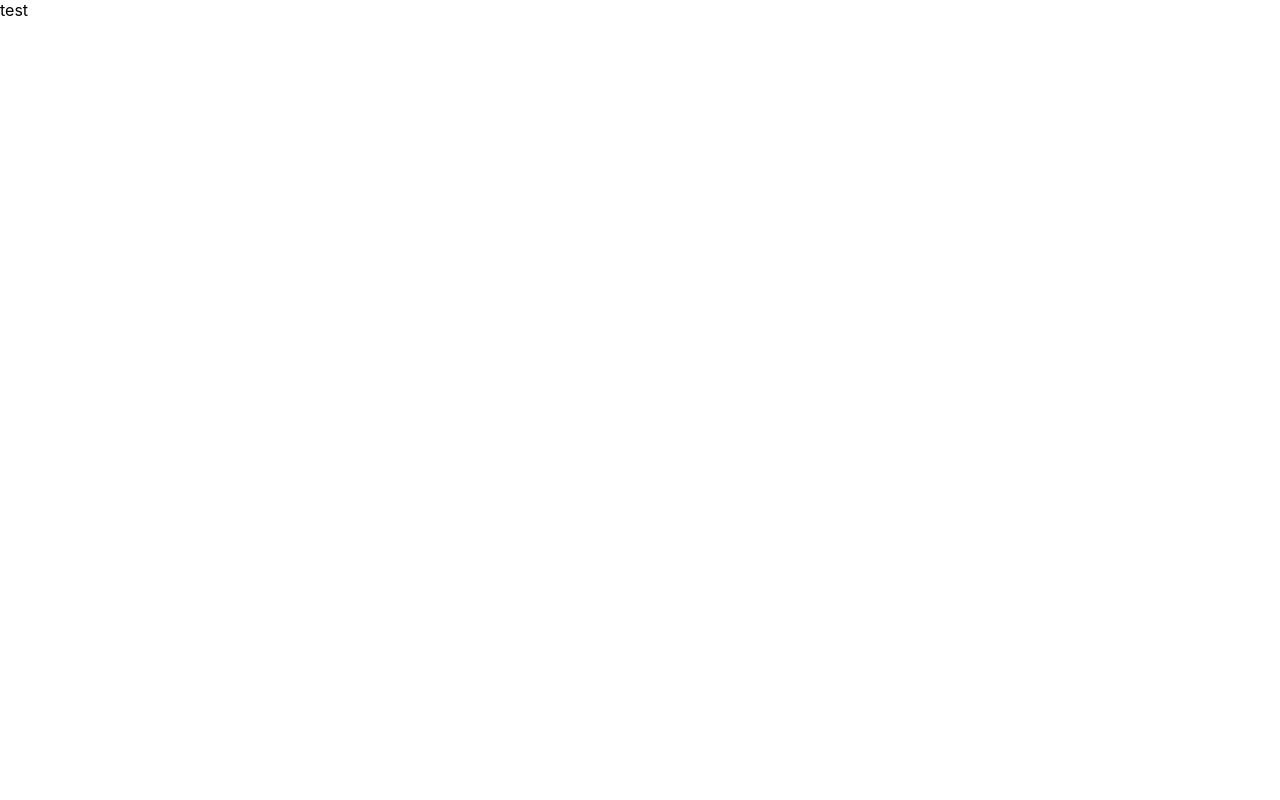
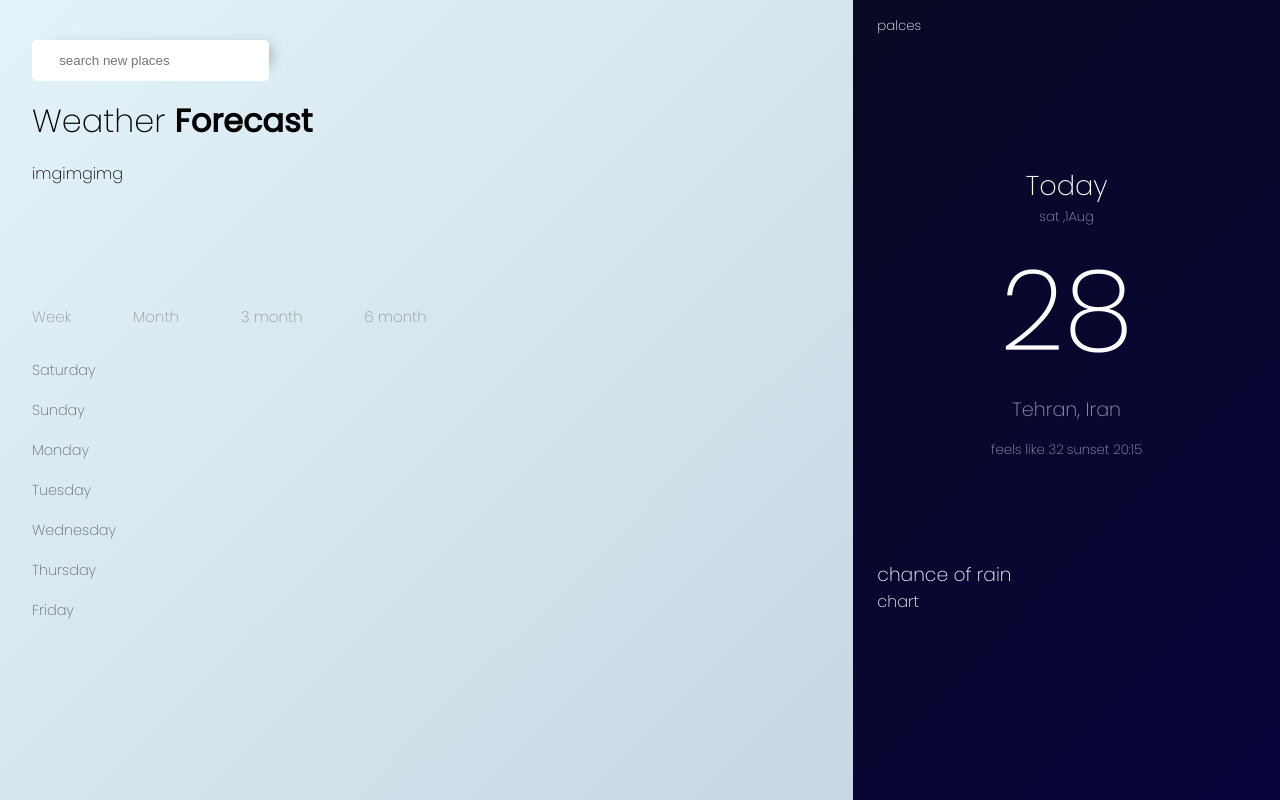
Before and after one commit to GhazalehNiazi/weather-app, a React (Create React App) app: page / in a window 1280 px wide. Built offline with nearby package versions, Linux system fonts and the light colour scheme.

Commit message:
:made the ui template

```diff
--- a/src/App.js
+++ b/src/App.js
@@ -1,10 +1,10 @@
 import './App.css';
 import React from 'react';
-
+import MainPage from './components/Pages/MainPage';
 function App() {
   return (
    <React.Fragment>
-test
+     <MainPage/>
    </React.Fragment>
 
   );
--- /dev/null
+++ b/src/components/Layouts/LeftSide/LeftSide.js
@@ -0,0 +1,21 @@
+import SearchBox from "./SearchBox";
+import WeatherReport from "./WeatherReport";
+import classes from "./LeftSide.module.css";
+
+const LeftSide = () => {
+  return (
+    <div className={classes.container}>
+      <SearchBox />
+      <h1 className={classes.title}>
+        Weather <span>Forecast</span>
+      </h1>
+      <div className={classes.imgContainer}>
+        <div>img</div>
+        <div>img</div>
+        <div>img</div>
+      </div>
+      <WeatherReport />
+    </div>
+  );
+};
+export default LeftSide;
--- /dev/null
+++ b/src/components/Layouts/LeftSide/LeftSide.module.css
@@ -0,0 +1,18 @@
+.container {
+  background-color: #d9f2fd;
+  background-image: linear-gradient(135deg, #e4f3fa 0%, #c7d8e2 100%);
+  display: flex;
+  flex-direction: column;
+  padding: 2.5rem 2rem;
+}
+.title{
+    margin:1rem 0 ;
+    font-weight: 100;
+}
+.title span{
+    font-weight: 700;
+}
+.imgContainer {
+  display: flex;
+  height: 8rem;
+}
--- /dev/null
+++ b/src/components/Layouts/LeftSide/SearchBox.js
@@ -0,0 +1,6 @@
+import classes from './SearchBox.module.css';
+
+const SearchBox = () => {
+  return <input type="text" placeholder="search new places" className={classes.input}></input>;
+};
+export default SearchBox;
--- /dev/null
+++ b/src/components/Layouts/LeftSide/SearchBox.module.css
@@ -0,0 +1,8 @@
+.input {
+  width: 30%;
+  padding: 0.8rem 1.7rem;
+  border: none;
+  border-radius: 5px;
+  -webkit-box-shadow: 12px -5px 13px -10px rgba(0, 0, 0, 0.43);
+  box-shadow: 12px -5px 13px -10px rgba(0, 0, 0, 0.274);
+}
--- /dev/null
+++ b/src/components/Layouts/LeftSide/WeatherReport.js
@@ -0,0 +1,24 @@
+import classes from './WeatherReport.module.css';
+
+const WeatherReport=()=>{
+return(
+    <div>
+        <div className={classes.timeDeclation}>
+            <div>Week</div>
+            <div>Month</div>
+            <div>3 month</div>
+            <div>6 month</div>
+        </div>
+        <div className={classes.weekDays} >
+            <div >Saturday</div>
+            <div>Sunday</div>
+            <div>Monday</div>
+            <div>Tuesday</div>
+            <div>Wednesday</div>
+            <div>Thursday</div>
+            <div>Friday</div>
+        </div>
+    </div>
+)
+}
+export default WeatherReport;
--- /dev/null
+++ b/src/components/Layouts/LeftSide/WeatherReport.module.css
@@ -0,0 +1,17 @@
+.timeDeclation{
+    font-size: 0.94rem;
+    color:rgb(150, 150, 150);
+    padding: 1rem  0 2rem 0;
+    width:50%;
+    display: flex;
+    justify-content: space-between;
+}
+.weekDays{
+    /* height:18rem; */
+    height:120%;
+    display: flex;
+    flex-direction: column;
+    justify-content: space-between;
+    font-size: 0.9rem;
+    color:rgb(102, 102, 102);
+}
--- /dev/null
+++ b/src/components/Layouts/RightSide/RightSide.js
@@ -0,0 +1,31 @@
+import classes from "./RightSide.module.css";
+const RightSide = () => {
+  return (
+    <div className={classes.container}>
+        <div>
+            <h5 className={classes.top}>
+                palces
+            </h5>
+        </div>
+      <div className={classes.detail}>
+        <div className={classes.topMain}>
+          <h3>Today</h3>
+          <h5>sat ,1Aug</h5>
+        </div>
+        <div className={classes.main}>
+          <h1>28</h1>
+          <h5>Tehran, Iran</h5>
+        </div>
+        <div className={classes.underMain}>
+          <h5>feels like 32</h5>
+          <h5>sunset 20:15</h5>
+        </div>
+      </div>
+      <div className={classes.rainChance}>
+        <h3>chance of rain</h3>
+        <div>chart</div>
+      </div>
+    </div>
+  );
+};
+export default RightSide;
--- /dev/null
+++ b/src/components/Layouts/RightSide/RightSide.module.css
@@ -0,0 +1,61 @@
+* {
+  font-weight: 300;
+  box-sizing: border-box;
+}
+.container {
+  background-color: #0a0c39;
+  background-image: linear-gradient(135deg, #080924 0%, #07053a 100%);
+  color: white;
+  display: flex;
+  flex-direction: column;
+  justify-content: space-between;
+  height:100vh;
+  padding: 1rem 1.5rem 0 1.5rem;
+}
+.top{
+    height: 6rem;;
+}
+.detail {
+  display: flex;
+  flex-direction: column;
+  align-items: center;
+  padding:0 0 2rem 0;
+}
+.topMain{
+display: flex;
+flex-direction: column;
+align-items: center;
+}
+.topMain h3{
+    font-size: 1.7rem;
+}
+.topMain h5{
+    color: rgb(151, 153, 182);
+}
+.main {
+  display: flex;
+  flex-direction: column;
+  align-content: center;
+}
+.main h1 {
+  font-size: 7rem;
+  font-weight: 100;
+  margin-bottom: 0;
+}
+.main h5 {
+  margin-top: 0;
+  color: rgb(151, 153, 182);
+  align-self: center;
+  font-size: 1.2rem;
+}
+.underMain {
+  width: 50%;
+  display: flex;
+  justify-content: space-evenly;
+  color: rgb(151, 153, 182);
+  padding: 1rem;
+  font-size: 1rem;
+}
+.rainChance {
+  height: 15rem;
+}
--- /dev/null
+++ b/src/components/Pages/MainPage.js
@@ -0,0 +1,13 @@
+import LeftSide from "../Layouts/LeftSide/LeftSide";
+import RightSide from "../Layouts/RightSide/RightSide";
+import classes from './MainPage.module.css';
+
+const MainPage = () => {
+  return (
+    <div className={classes.container}>
+      <LeftSide/>
+      <RightSide/>
+    </div>
+  );
+};
+export default MainPage;
--- /dev/null
+++ b/src/components/Pages/MainPage.module.css
@@ -0,0 +1,12 @@
+* {
+  margin: 0;
+  padding: 0;
+}
+.container {
+  /* background-color: aqua; */
+  width: 100%;
+  height: 100vh;
+  overflow-x: hidden;
+  display: grid;
+  grid-template-columns: 3fr 1.5fr;
+}
--- a/src/index.css
+++ b/src/index.css
@@ -1,8 +1,11 @@
+
+@import url('https://fonts.googleapis.com/css2?family=Poppins:wght@200;400&display=swap');
 body {
   margin: 0;
-  font-family: -apple-system, BlinkMacSystemFont, 'Segoe UI', 'Roboto', 'Oxygen',
+  /* font-family: -apple-system, BlinkMacSystemFont, 'Segoe UI', 'Roboto', 'Oxygen',
     'Ubuntu', 'Cantarell', 'Fira Sans', 'Droid Sans', 'Helvetica Neue',
-    sans-serif;
+    sans-serif; */
+    font-family: 'Poppins', sans-serif;
   -webkit-font-smoothing: antialiased;
   -moz-osx-font-smoothing: grayscale;
 }
```
Also changed, not shown: src/assets/template.webp (added).
